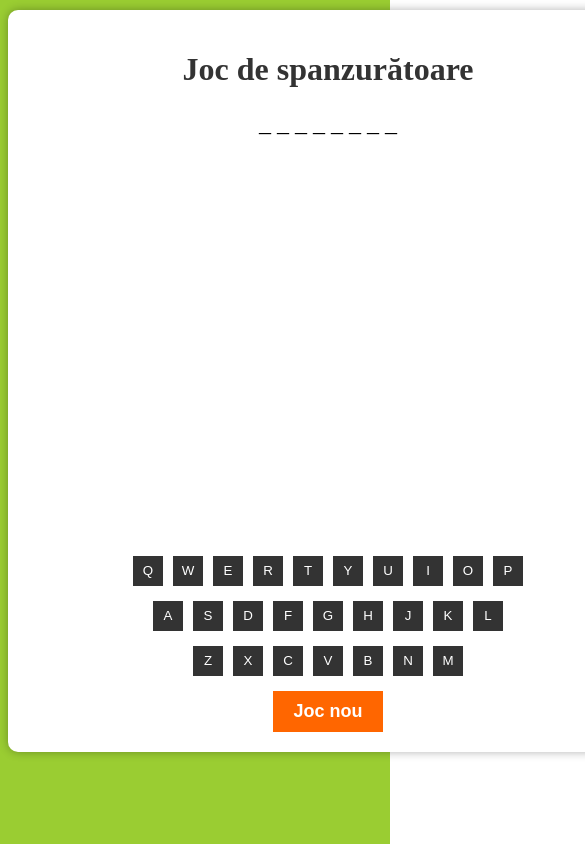
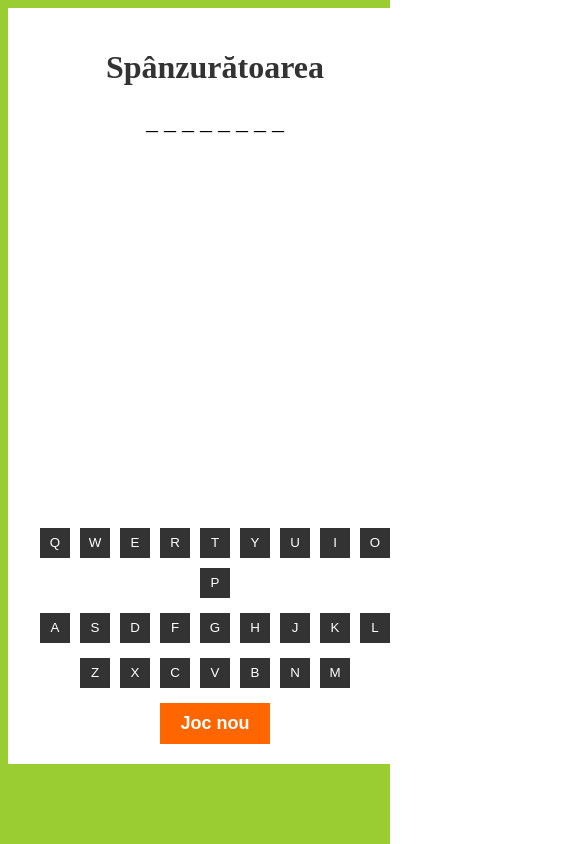
Before and after one commit to Negru95/hangman, a plain HTML site: page index.html in a window 390 px wide. Shown: the top 844 px of the page, 585 px wide, since content can reach past the window. Drawn offline with Linux system fonts and the light colour scheme; some packages are replaced by stand-ins of ours; a script that the page names is missing.

Commit message:
responsable

```diff
--- a/css/style.css
+++ b/css/style.css
@@ -69,8 +69,6 @@ body {
   max-height: 92vh;
 }
 
-
-
 .background {
   position: fixed;
   top: 0;
@@ -98,3 +96,25 @@ body {
     background-color: red;
   }
 }
+
+@media screen and (max-width: 600px) {
+  .container {
+    width: 100%;
+    max-height: none;
+    margin: 0;
+    border-radius: 0;
+    box-shadow: none;
+  }
+
+  #hangman-canvas {
+    width: 100%;
+    height: auto;
+  }
+}
+
+@media screen and (max-height: 600px) {
+  .container {
+    max-height: 100%;
+    overflow-y: auto;
+  }
+}
--- a/index.html
+++ b/index.html
@@ -2,27 +2,22 @@
 <html>
 <head>
   <title>Joc de spanzurătoare</title>
+  <meta charset="UTF-8">
+  <meta http-equiv="X-UA-Compatible" content="IE=edge">
+  <meta name="viewport" content="width=device-width, initial-scale=1.0">
   <link rel="stylesheet" type="text/css" href="css/style.css">
   <script src="https://cdn.jsdelivr.net/npm/sweetalert2@11"></script>
 </head>
 <body>
-
   <div class="background"></div>
   <div class="container">
-        <h1>Joc de spanzurătoare</h1>
+    <h1>Spânzurătoarea</h1>
     <div id="word-display"></div>
     <div id="guessed-letters"></div>
     <canvas id="hangman-canvas" width="400" height="400"></canvas>
-
     <div id="keyboard"></div>
-
     <button id="new-game-btn">Joc nou</button>
-    <!-- Restul codului HTML pentru jocul de spanzurătoare -->
   </div>
-
-
-
-
   <script src="js/words.js"></script>
   <script src="js/hangmanGame.js"></script>
   <script src="js/main.js"></script>
```
Also changed, not shown: js/main.js (line endings or trailing spaces). Lines whose indentation alone changed are shown as unchanged.
